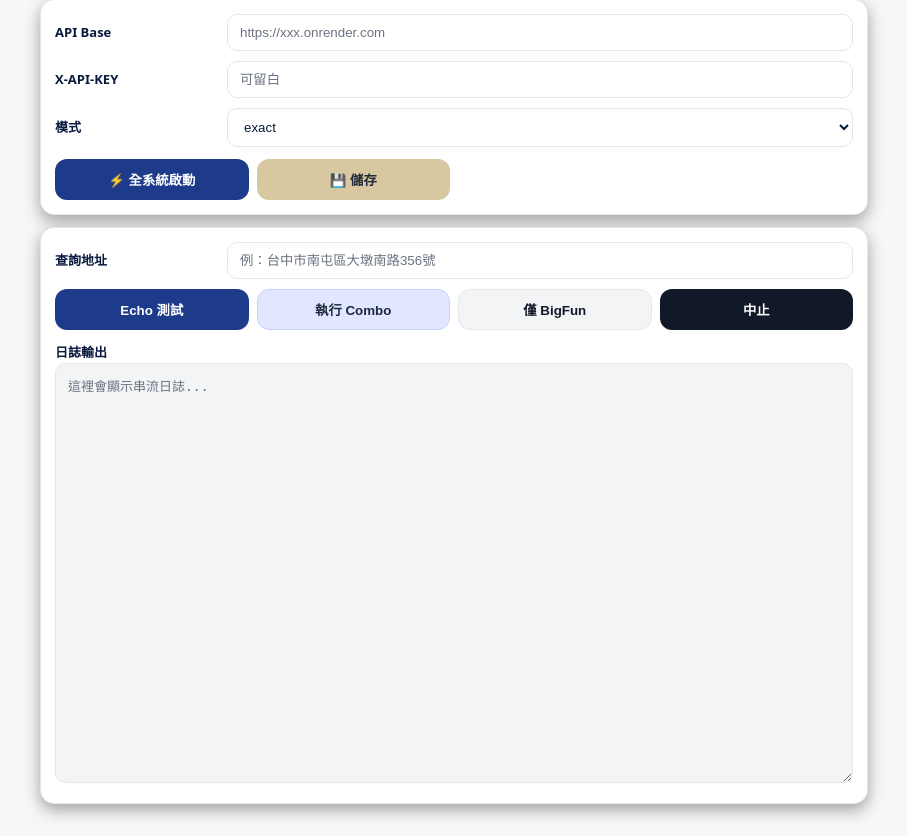
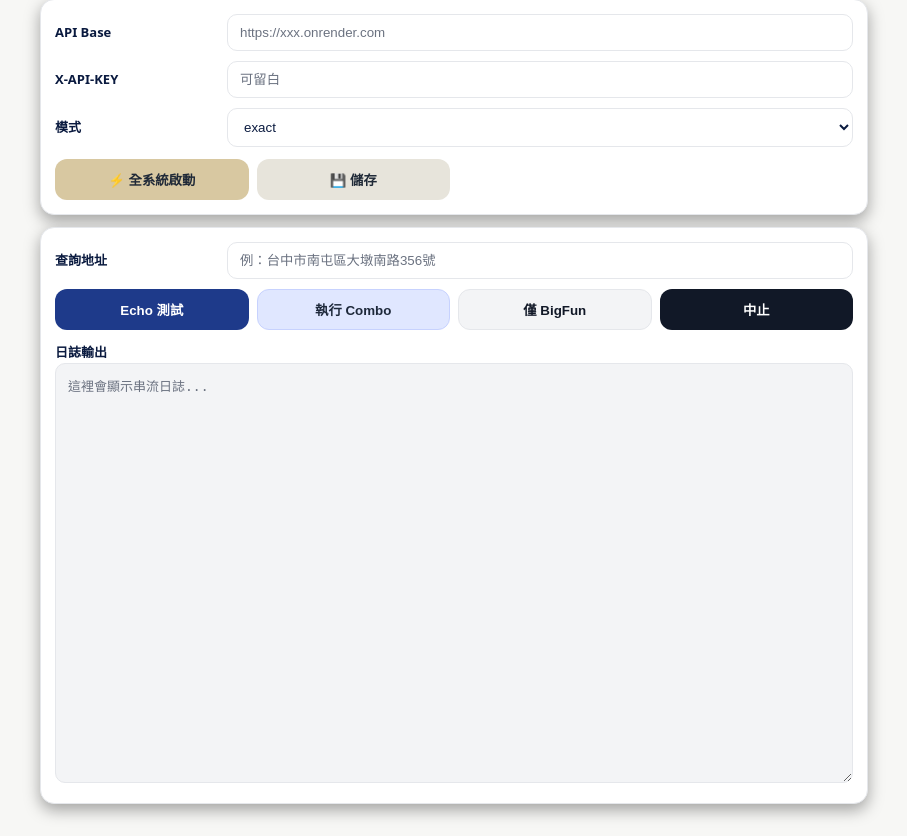
Before and after one commit to dw5000tw-33/fbauto, a plain HTML site: page entrust.html in a window 1280 px wide. Shown: the part 83-919 px from the top of the page, without its empty margins (186-1093 px from the left). Drawn offline with Linux system fonts and the light colour scheme.

Commit message:
Update entrust.html

```diff
--- a/entrust.html
+++ b/entrust.html
@@ -92,9 +92,18 @@ html[data-theme="dark"] textarea:focus{
   outline:none;
 }
 
-/* 亮色主題：把「儲存」按鈕改成 #D8C8A1 */
+/* 亮色主題：把「全系統啟動」按鈕改成 #D8C8A1 */
+html[data-theme="light"] #boot{
+  background:#D8C8A1;
+  color:#1f2937;
+  border:1px solid transparent;
+}
+html[data-theme="light"] #boot:hover{
+  filter:brightness(.97);
+}
+/* 亮色主題：把「儲存」按鈕改成 #E7E4DB */
 html[data-theme="light"] #save{
-  background:#D8C8A1;
+  background:#E7E4DB;
   color:#1f2937;
   border:1px solid transparent;
 }
```
